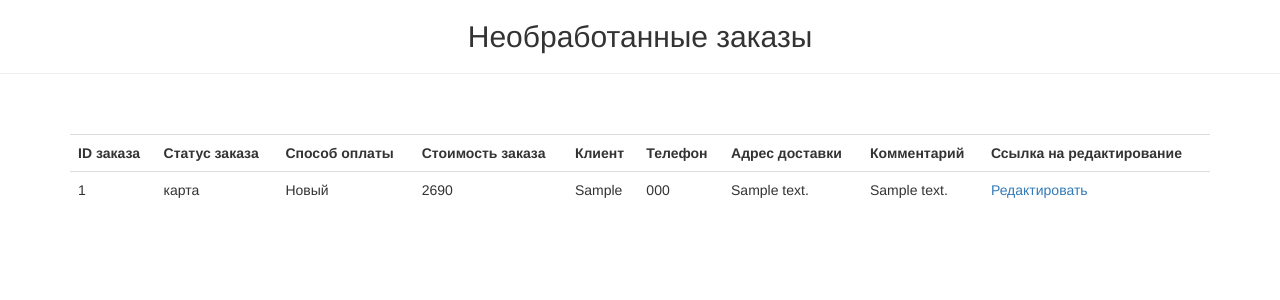
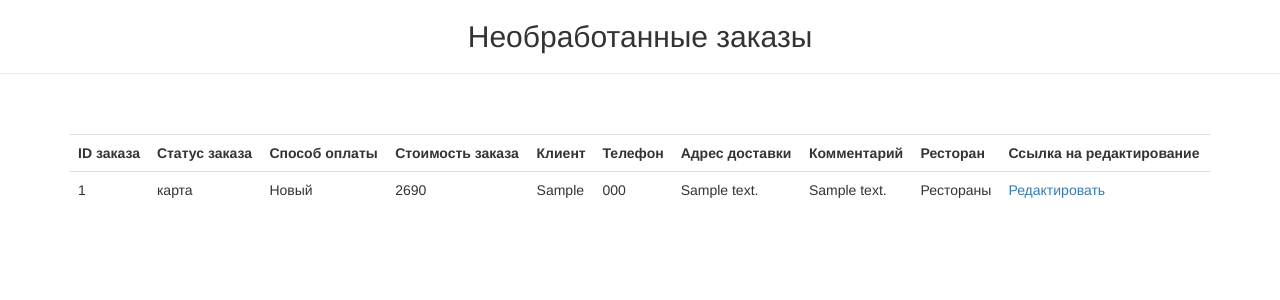
Before and after one commit to gennadis/burger-store, a Django app: page /manager/orders/ in a window 1280 px wide. Shown: the part 52-352 px from the top of the page. Run offline with Django 3.2, Linux system fonts and the light colour scheme; a user stored in the database is signed in; data comes from the database, SQL or seed files in the repository; tables that the repository leaves empty hold one stand-in row (values such as "Sample post"); some libraries are stand-ins or nearby versions.

Commit message:
Display suitable restaraunts to manager

```diff
--- a/restaurateur/templates/order_items.html
+++ b/restaurateur/templates/order_items.html
@@ -21,6 +21,7 @@
       <th>Телефон</th>
       <th>Адрес доставки</th>
       <th>Комментарий</th>
+      <th>Ресторан</th>
       <th>Ссылка на редактирование</th>
     </tr>
 
@@ -34,6 +35,16 @@
       <td>{{ order.phone_number }}</td>
       <td>{{ order.address }}</td>
       <td>{{ order.comment }}</td>
+      <td>
+        <details>
+          <summary>Рестораны</summary>
+          {% for restaurant in order.restaurants %}
+          <li>
+            {{ restaurant.name }}
+          </li>
+          {% endfor %}
+        </details>
+      </td>
       <td><a
           href="{% url 'admin:foodcartapp_order_change' object_id=order.id %}?next={{ request.get_full_path|urlencode }}">Редактировать</a>
       </td>
```
